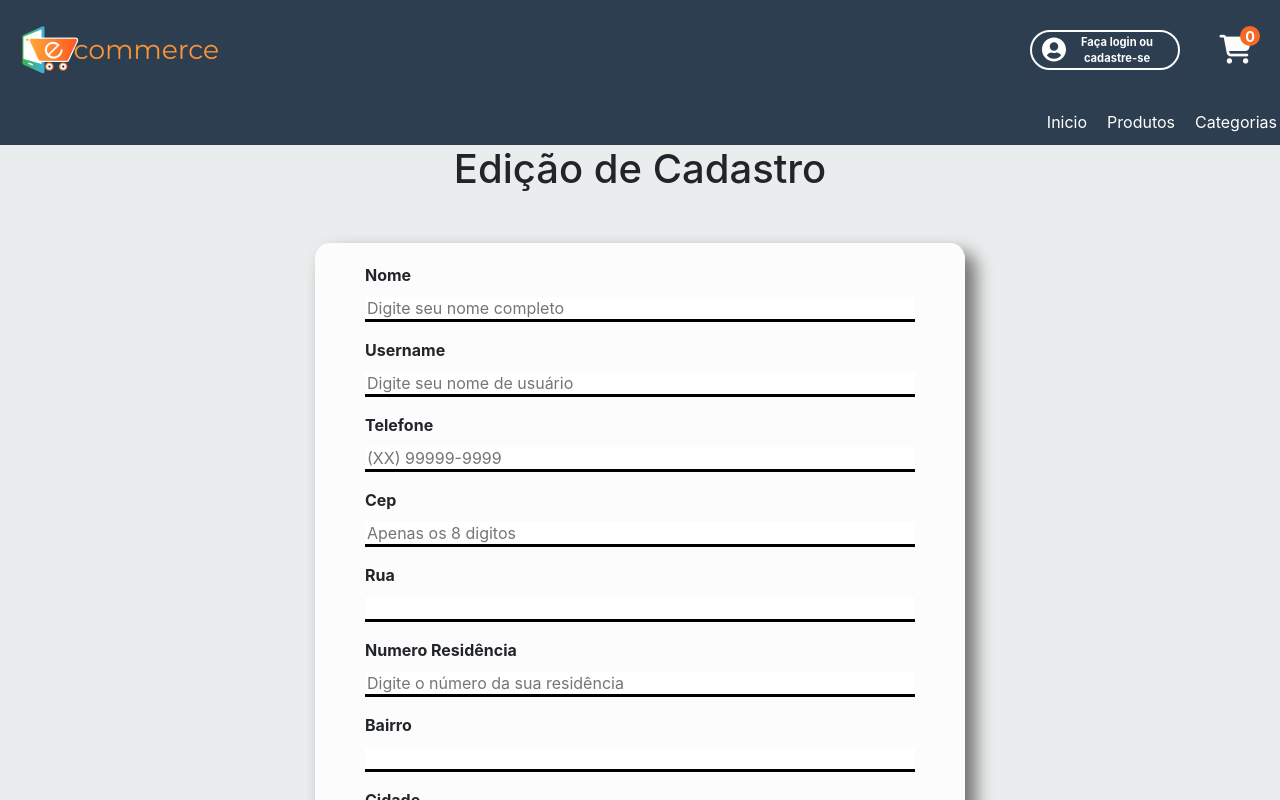
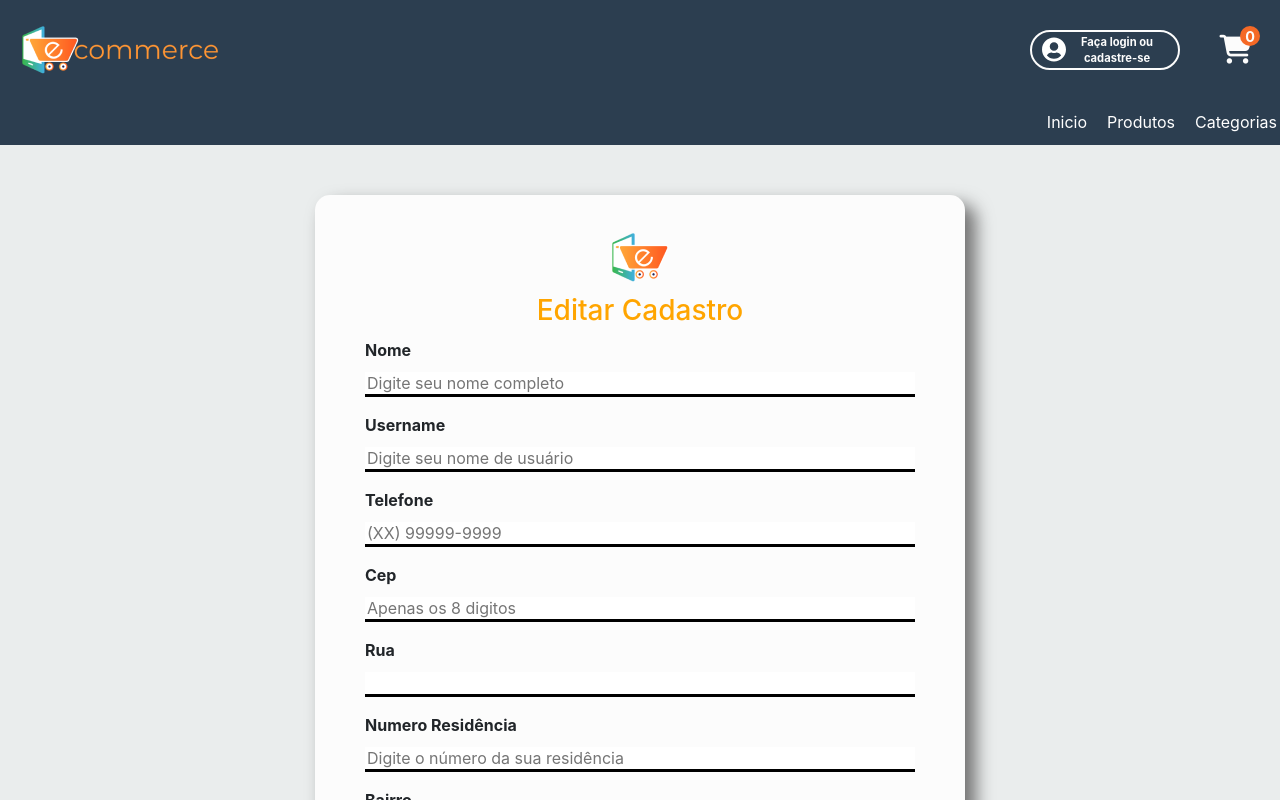
Before and after one commit to afonsonrodrigues/projeto-final-serratec-react-2, a React (Create React App) app: page /cliente-editar in a window 1280 px wide. Shown: the top 800 px of the page. Built offline with nearby package versions, Linux system fonts and the light colour scheme; no server answers.

Commit message:
Ajustes na pagina de edição de cadastro

```diff
--- a/src/pages/ClienteEditar/index.jsx
+++ b/src/pages/ClienteEditar/index.jsx
@@ -1,16 +1,10 @@
 import CardFormulario from "../../components/CardFormulario";
-import Logo from "../../components/Logo";
-import imagemLogo from "../../assets/img/logo_petshop.png";
 import { useParams } from "react-router-dom";
 import http from "../../components/http";
 import { useState, useEffect } from "react";
+import logoLogin from '../../assets/img/logoLogin.png';
 
 const ClienteEditar = () => {
-    const logo = {
-        src: imagemLogo,
-        alt: "imagem da logo do petshop",
-        titulo: "Petshop Serratec",
-    };
 
     const { id } = useParams();
     const [nome, setNome] = useState("");
@@ -95,8 +89,9 @@ const ClienteEditar = () => {
     return (
         <div>
             <CardFormulario>
-                <h1>Edição de Cadastro</h1>
                 <form className="formCadastro" onSubmit={efetuarCadastro}>
+                    <img src={logoLogin} alt="Logo login" />
+                    <h3>Editar Cadastro</h3>
                     <div>
                         <label>Nome</label>
                         <input
```
